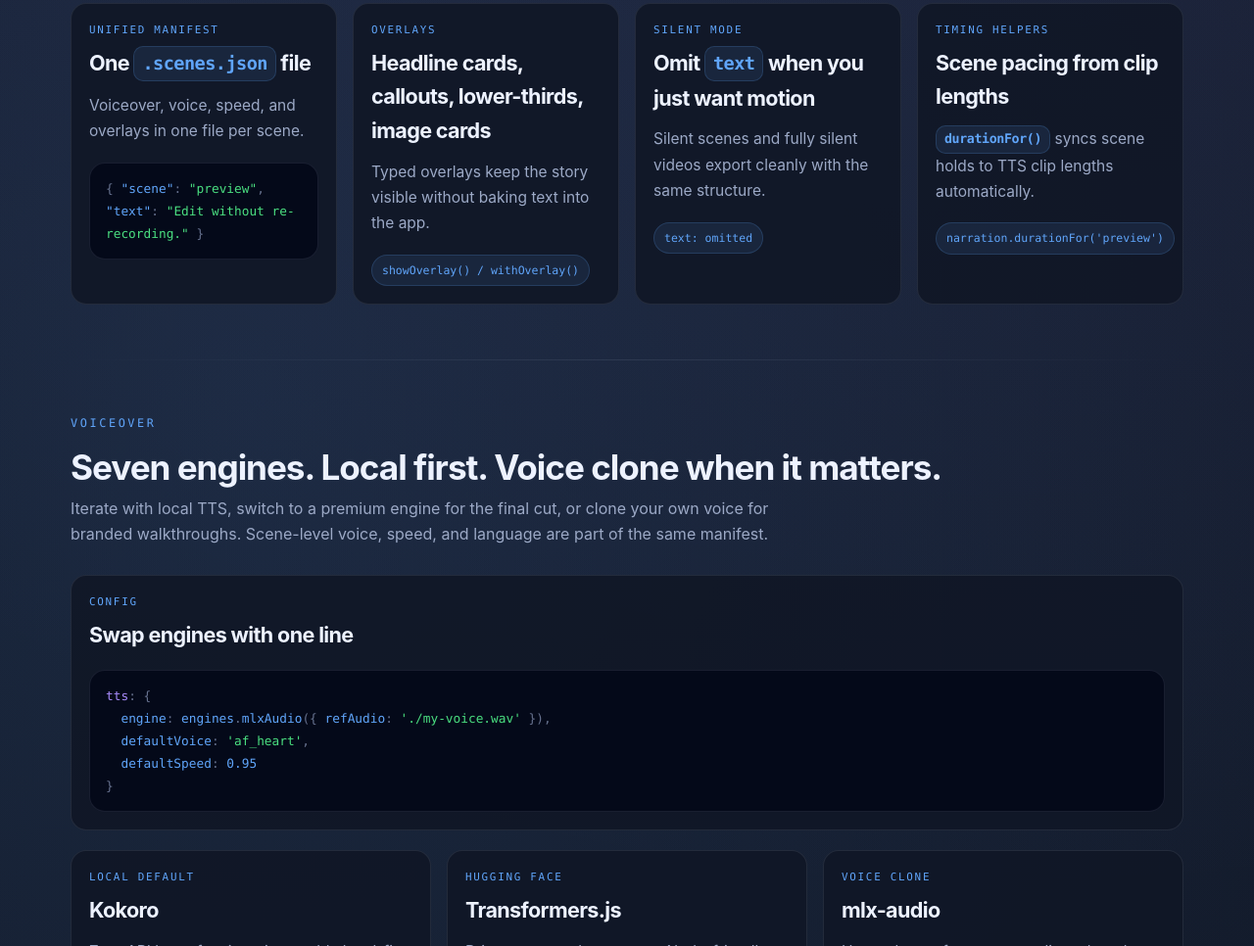
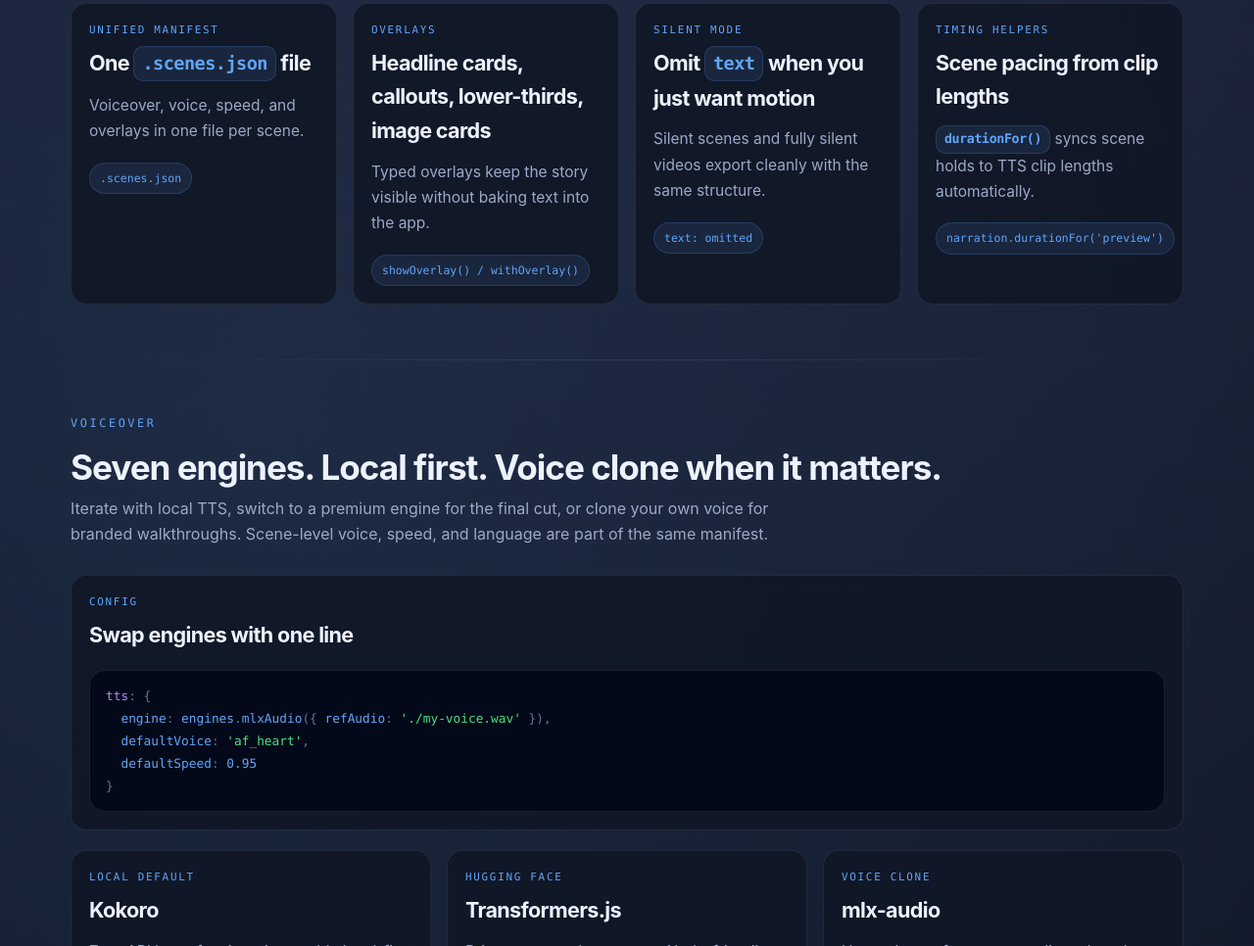
Before and after one commit to shreyaskarnik/argo, a website: page demos/showcase.html in a window 1280 px wide. Shown: the part 1222-2188 px from the top of the page at 98% size. Drawn offline with Linux system fonts and the light colour scheme.

Commit message:
fix: remove manifest snippet from authoring card to fit viewport
The inline JSON snippet made the manifest card taller than siblings,
forcing the 4-column row to overflow. Replaced with a compact tag.

Co-Authored-By: Claude Opus 4.6 (1M context) <noreply@anthropic.com>

```diff
--- a/demos/showcase.html
+++ b/demos/showcase.html
@@ -890,9 +890,7 @@
           <div class="feature-kicker">Unified Manifest</div>
           <h3 class="feature-name">One <span class="inline-code">.scenes.json</span> file</h3>
           <p class="feature-desc">Voiceover, voice, speed, and overlays in one file per scene.</p>
-          <div class="snippet">
-            <span class="p">{</span> <span class="n">"scene"</span><span class="p">:</span> <span class="s">"preview"</span><span class="p">,</span> <span class="n">"text"</span><span class="p">:</span> <span class="s">"Edit without re-recording."</span> <span class="p">}</span>
-          </div>
+          <span class="feature-tag">.scenes.json</span>
         </div>
 
         <div class="feature-card" id="authoring-overlays" data-demo-target="authoring-overlays">
```
